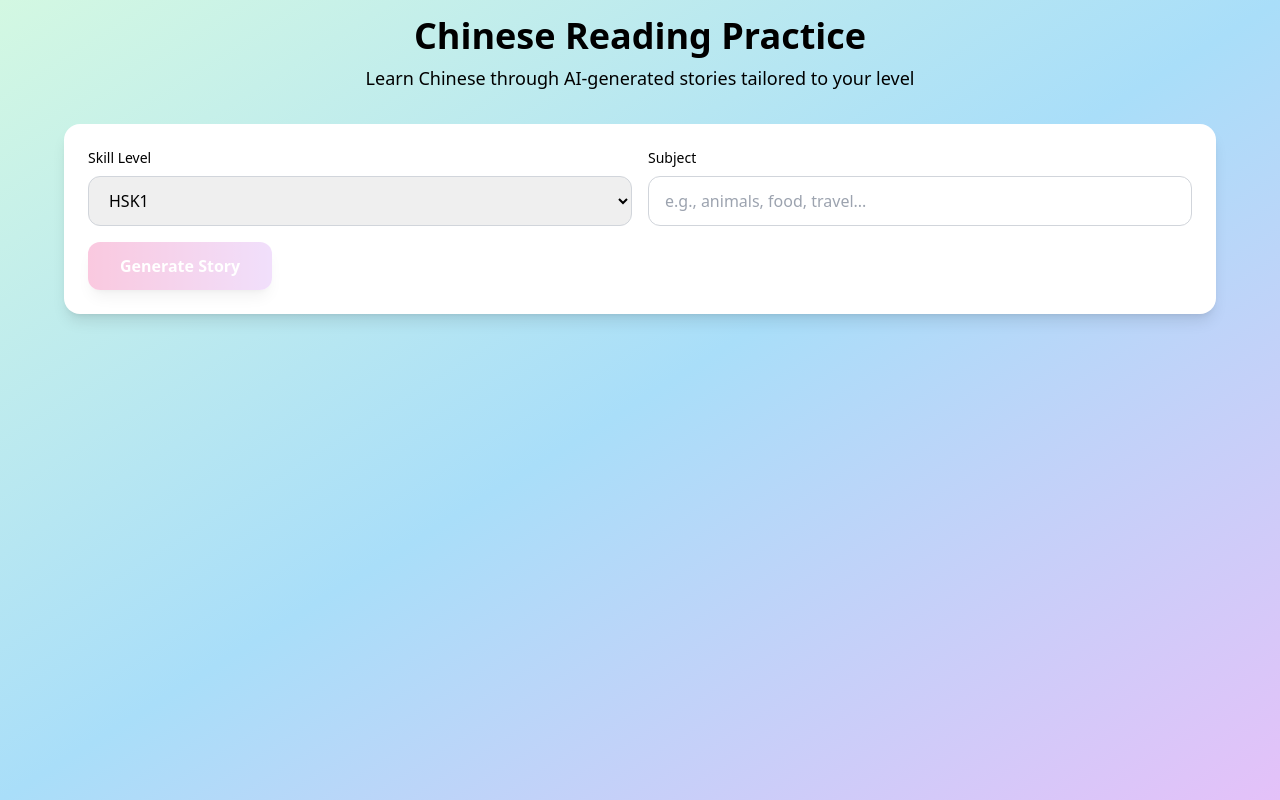
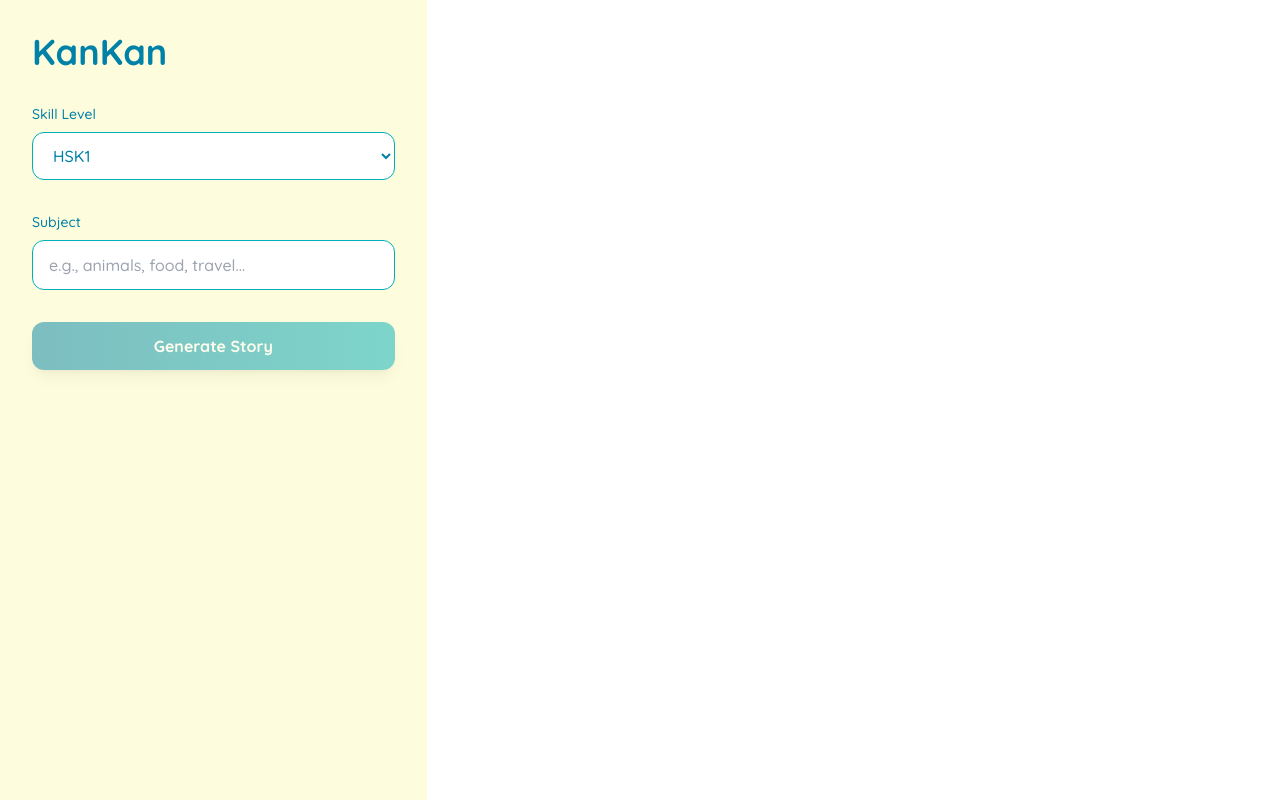
Before and after one commit to levihammock/chinese-reading-app, a Next.js app: page / in a window 1280 px wide. Built offline with nearby package versions, Linux system fonts and the light colour scheme.

Commit message:
UI redesign: new color palette, Quicksand font, left panel layout, KanKan branding

```diff
--- a/src/app/globals.css
+++ b/src/app/globals.css
@@ -1,40 +1,39 @@
+@import url('https://fonts.googleapis.com/css2?family=Quicksand:wght@400;500;700&display=swap');
+
 @tailwind base;
 @tailwind components;
 @tailwind utilities;
 
 @layer base {
   html {
-    font-family: 'Inter', system-ui, sans-serif;
+    font-family: 'Quicksand', system-ui, sans-serif;
+    background-color: #fff;
   }
-
   body {
     @apply antialiased;
+    background-color: #fff;
   }
 }
 
 @layer components {
   .btn-primary {
-    @apply px-6 py-3 bg-gradient-to-r from-blue-500 to-orange-500 text-white font-semibold rounded-xl hover:from-blue-600 hover:to-orange-600 transition-all duration-200 shadow-lg hover:shadow-xl;
+    @apply px-6 py-3 bg-gradient-to-r from-[#0081A7] to-[#00AFB9] text-white font-semibold rounded-xl hover:from-[#00AFB9] hover:to-[#0081A7] transition-all duration-200 shadow-lg hover:shadow-xl;
   }
-
   .btn-secondary {
-    @apply px-6 py-3 bg-gray-100 text-gray-700 font-semibold rounded-xl hover:bg-gray-200 transition-all duration-200;
+    @apply px-6 py-3 bg-[#FDFCDC] text-[#0081A7] font-semibold rounded-xl hover:bg-[#00AFB9] hover:text-white transition-all duration-200;
   }
-
   .card {
-    @apply bg-white rounded-2xl shadow-lg p-6;
+    @apply bg-[#FDFCDC] rounded-2xl shadow-lg p-6;
   }
-
   .input-field {
-    @apply w-full px-4 py-3 border border-gray-300 rounded-xl focus:ring-2 focus:ring-blue-500 focus:border-transparent transition-all duration-200;
+    @apply w-full px-4 py-3 border border-[#00AFB9] rounded-xl focus:ring-2 focus:ring-[#00AFB9] focus:border-transparent transition-all duration-200 bg-white text-[#0081A7] font-medium;
   }
 }
 
 @layer utilities {
   .text-gradient {
-    @apply bg-gradient-to-r from-blue-600 to-orange-600 bg-clip-text text-transparent;
-}
-
+    @apply bg-gradient-to-r from-[#0081A7] to-[#00AFB9] bg-clip-text text-transparent;
+  }
   .hover-lift {
     @apply transition-transform duration-200 hover:-translate-y-1;
   }
@@ -44,17 +43,14 @@
 ::-webkit-scrollbar {
   width: 8px;
 }
-
 ::-webkit-scrollbar-track {
-  @apply bg-gray-100 rounded-full;
+  @apply bg-[#FDFCDC] rounded-full;
 }
-
 ::-webkit-scrollbar-thumb {
-  @apply bg-gradient-to-b from-blue-400 to-orange-400 rounded-full;
-  }
-
+  @apply bg-gradient-to-b from-[#00AFB9] to-[#F07167] rounded-full;
+}
 ::-webkit-scrollbar-thumb:hover {
-  @apply from-blue-500 to-orange-500;
+  @apply from-[#0081A7] to-[#F07167];
 }
 
 /* Smooth animations */
@@ -66,5 +62,5 @@
 
 /* Focus styles */
 .focus-ring {
-  @apply focus:outline-none focus:ring-2 focus:ring-blue-500 focus:ring-offset-2;
+  @apply focus:outline-none focus:ring-2 focus:ring-[#00AFB9] focus:ring-offset-2;
 }
--- a/src/app/page.tsx
+++ b/src/app/page.tsx
@@ -3,6 +3,9 @@
 import { useState, useRef, useEffect, Suspense } from 'react';
 import { SkillLevel, ViewMode, StoryData, VocabularyWord } from '@/types';
 import type { DictionaryEntry } from '@/data/cedict-dictionary';
+import { Quicksand } from 'next/font/google';
+
+const quicksand = Quicksand({ subsets: ['latin'], weight: ['400', '500', '700'] });
 
 // Lazy load the dictionary to prevent mobile memory issues
 let cedictDictionary: DictionaryEntry[] = [];
@@ -236,29 +239,19 @@ export default function Home() {
   };
 
   return (
-    <div className="min-h-screen bg-gradient-to-br from-[#D3F8E2] via-[#A9DEF9] to-[#E4C1F9] p-4 font-sans">
-      <div className="max-w-6xl mx-auto">
-        {/* Header */}
-        <div className="text-center mb-8">
-          <h1 className="text-4xl font-bold text-black mb-2">
-            Chinese Reading Practice
-          </h1>
-          <p className="text-lg text-black">
-            Learn Chinese through AI-generated stories tailored to your level
-          </p>
-        </div>
-
+    <div className={`min-h-screen bg-white ${quicksand.className}`}>
+      <div className="flex flex-col md:flex-row max-w-7xl mx-auto min-h-screen">
+        {/* Left Side Panel: Input Fields */}
+        <div className="w-full md:w-1/3 bg-[#FDFCDC] p-8 flex flex-col justify-between shadow-lg">
+          <div>
+            <h1 className="text-4xl font-bold text-[#0081A7] mb-8 text-center md:text-left">KanKan</h1>
             {/* Input Section */}
-        <div className="bg-white rounded-2xl shadow-lg p-6 mb-8">
-          <div className="flex flex-col md:flex-row gap-4 mb-4">
-            <div className="flex-1">
-              <label className="block text-sm font-medium text-black mb-2">
-                Skill Level
-              </label>
+            <div className="mb-8">
+              <label className="block text-sm font-medium text-[#0081A7] mb-2">Skill Level</label>
               <select
                 value={skillLevel}
                 onChange={(e) => setSkillLevel(e.target.value as SkillLevel)}
-                className="w-full px-4 py-3 border border-gray-300 rounded-xl focus:ring-2 focus:ring-[#F694C1] focus:border-transparent transition-all duration-200"
+                className="w-full px-4 py-3 border border-[#00AFB9] rounded-xl focus:ring-2 focus:ring-[#00AFB9] focus:border-transparent transition-all duration-200 bg-white text-[#0081A7] font-medium"
               >
                 <option value="HSK1">HSK1</option>
                 <option value="HSK2">HSK2</option>
@@ -268,55 +261,72 @@ export default function Home() {
                 <option value="HSK6">HSK6</option>
               </select>
             </div>
-            <div className="flex-1">
-              <label className="block text-sm font-medium text-black mb-2">
-                Subject
-              </label>
+            <div className="mb-8">
+              <label className="block text-sm font-medium text-[#0081A7] mb-2">Subject</label>
               <input
                 type="text"
                 value={subject}
                 onChange={(e) => setSubject(e.target.value)}
                 placeholder="e.g., animals, food, travel..."
-                className="w-full px-4 py-3 border border-gray-300 rounded-xl focus:ring-2 focus:ring-[#F694C1] focus:border-transparent transition-all duration-200"
+                className="w-full px-4 py-3 border border-[#00AFB9] rounded-xl focus:ring-2 focus:ring-[#00AFB9] focus:border-transparent transition-all duration-200 bg-white text-[#0081A7] font-medium"
               />
-            </div>
             </div>
             <button
               onClick={generateStory}
               disabled={isLoading || !subject.trim()}
-            className="w-full md:w-auto px-8 py-3 bg-gradient-to-r from-[#F694C1] to-[#E4C1F9] text-white font-semibold rounded-xl hover:from-[#F694C1] hover:to-[#E4C1F9] disabled:opacity-50 disabled:cursor-not-allowed transition-all duration-200 shadow-lg hover:shadow-xl"
+              className="w-full px-8 py-3 bg-gradient-to-r from-[#0081A7] to-[#00AFB9] text-white font-semibold rounded-xl hover:from-[#00AFB9] hover:to-[#0081A7] disabled:opacity-50 disabled:cursor-not-allowed transition-all duration-200 shadow-lg hover:shadow-xl"
             >
               {isLoading ? 'Generating...' : 'Generate Story'}
             </button>
           </div>
-
+          {/* Saved Vocabulary */}
+          {savedVocabulary.length > 0 && (
+            <div className="mt-12">
+              <h3 className="text-xl font-bold text-[#0081A7] mb-4">Saved Vocabulary ({savedVocabulary.length})</h3>
+              <div className="grid grid-cols-1 gap-4">
+                {savedVocabulary.map((vocab, index) => (
+                  <div
+                    key={index}
+                    className="p-4 bg-[#FED9B7] rounded-xl border border-[#F07167]"
+                  >
+                    <div className="font-bold text-lg text-[#0081A7]">{vocab.chinese}</div>
+                    <div className="text-[#00AFB9]">{vocab.pinyin}</div>
+                    <div className="text-[#F07167] text-sm">{vocab.english}</div>
+                  </div>
+                ))}
+              </div>
+            </div>
+          )}
+        </div>
+        {/* Right Side Panel: Translations and Story */}
+        <div className="flex-1 bg-white p-8 flex flex-col justify-center">
           {/* Error Message */}
           {error && (
-          <div className="bg-red-50 border border-red-200 rounded-2xl p-4 mb-8">
+            <div className="bg-[#FED9B7] border border-[#F07167] rounded-2xl p-4 mb-8">
               <div className="flex items-start">
-              <div className="text-red-600 mr-3 mt-1">⚠️</div>
+                <div className="text-[#F07167] mr-3 mt-1">⚠️</div>
                 <div className="flex-1">
-                <h3 className="text-red-800 font-semibold mb-2">Error</h3>
-                <p className="text-red-700 mb-3">{error}</p>
+                  <h3 className="text-[#F07167] font-semibold mb-2">Error</h3>
+                  <p className="text-[#F07167] mb-3">{error}</p>
                   <div className="flex flex-col sm:flex-row gap-2">
                     <button
                       onClick={generateStory}
                       disabled={isLoading}
-                    className="px-4 py-2 bg-red-600 text-white rounded-lg hover:bg-red-700 disabled:opacity-50 transition-colors duration-200"
+                      className="px-4 py-2 bg-[#F07167] text-white rounded-lg hover:bg-[#F07167] hover:bg-opacity-80 disabled:opacity-50 transition-colors duration-200"
                     >
                       {isLoading ? 'Retrying...' : 'Try Again'}
                     </button>
                     <button
                       onClick={() => setError(null)}
-                    className="px-4 py-2 bg-gray-500 text-white rounded-lg hover:bg-gray-600 transition-colors duration-200"
+                      className="px-4 py-2 bg-[#00AFB9] text-white rounded-lg hover:bg-[#00AFB9] hover:bg-opacity-80 transition-colors duration-200"
                     >
                       Dismiss
                     </button>
                   </div>
                   {error.includes('complex topics') && (
-                  <div className="mt-3 p-3 bg-yellow-50 border border-yellow-200 rounded-lg">
-                    <p className="text-yellow-800 text-sm">
-                      <strong>Tip:</strong> Try simpler topics like &ldquo;cat&rdquo;, &ldquo;food&rdquo;, &ldquo;family&rdquo;, or &ldquo;weather&rdquo; for better results.
+                    <div className="mt-3 p-3 bg-[#FDFCDC] border border-[#FED9B7] rounded-lg">
+                      <p className="text-[#F07167] text-sm">
+                        <strong>Tip:</strong> Try simpler topics like “cat”, “food”, “family”, or “weather” for better results.
                       </p>
                     </div>
                   )}
@@ -324,45 +334,26 @@ export default function Home() {
               </div>
             </div>
           )}
-
-        {/* Story Display with Embedded View Toggle */}
+          {/* Story Display and View Toggle */}
           {story && (
-          <div className="bg-white rounded-2xl shadow-lg p-6 mb-8">
+            <div className="bg-[#FDFCDC] rounded-2xl shadow-lg p-8 mb-8">
               <div className="flex items-center justify-between mb-6">
-              <h2 className="text-2xl font-bold text-black">
-                Your Story
-              </h2>
+                <h2 className="text-2xl font-bold text-[#0081A7]">Your Story</h2>
                 <div className="flex items-center gap-2">
                   {story.isAIGenerated ? (
-                  <span className="px-3 py-1 bg-[#D3F8E2] text-black rounded-full text-sm font-medium">
+                    <span className="px-3 py-1 bg-[#00AFB9] text-white rounded-full text-sm font-medium">
                       AI Generated
                     </span>
                   ) : (
-                  <span className="px-3 py-1 bg-[#EDE7B1] text-black rounded-full text-sm font-medium">
+                    <span className="px-3 py-1 bg-[#FED9B7] text-[#F07167] rounded-full text-sm font-medium">
                       Sample Story
                     </span>
                   )}
                 </div>
               </div>
-
-            {/* Fallback Notice */}
-            {!story.isAIGenerated && story.note && (
-              <div className="bg-[#EDE7B1] border border-yellow-200 rounded-xl p-4 mb-6">
-                <div className="flex items-start">
-                  <div className="text-yellow-600 mr-3 mt-0.5">⚠️</div>
-                  <div>
-                    <h3 className="text-black font-semibold mb-1">Sample Story</h3>
-                    <p className="text-black text-sm">{story.note}</p>
-                  </div>
-                </div>
-              </div>
-            )}
-
-            {/* View Mode Toggle - Embedded */}
+              {/* View Mode Toggle */}
               <div className="mb-6">
-              <label className="block text-sm font-medium text-black mb-4">
-                View Mode
-              </label>
+                <label className="block text-sm font-medium text-[#0081A7] mb-4">View Mode</label>
                 <div className="flex flex-wrap gap-3">
                   {(['chinese', 'pinyin', 'english', 'all'] as ViewMode[]).map((mode) => (
                     <button
@@ -370,8 +361,8 @@ export default function Home() {
                       onClick={() => setViewMode(mode)}
                       className={`px-6 py-3 rounded-full font-medium transition-all duration-200 ${
                         viewMode === mode
-                        ? 'bg-gradient-to-r from-[#F694C1] to-[#E4C1F9] text-white shadow-lg'
-                        : 'bg-[#A9DEF9] text-black hover:bg-[#A9DEF9] hover:bg-opacity-80'
+                          ? 'bg-gradient-to-r from-[#0081A7] to-[#00AFB9] text-white shadow-lg'
+                          : 'bg-[#FDFCDC] text-[#0081A7] hover:bg-[#00AFB9] hover:text-white'
                       }`}
                     >
                       {mode === 'chinese' && '中文'}
@@ -382,14 +373,12 @@ export default function Home() {
                   ))}
                 </div>
               </div>
-
               {renderStoryContent()}
-
               {/* Action Buttons */}
               <div className="flex flex-col sm:flex-row gap-4 mt-6">
                 <button
                   onClick={saveVocabulary}
-                className="flex-1 px-6 py-3 bg-[#D3F8E2] text-black font-semibold rounded-xl hover:bg-[#D3F8E2] hover:bg-opacity-80 transition-all duration-200 shadow-lg"
+                  className="flex-1 px-6 py-3 bg-[#00AFB9] text-white font-semibold rounded-xl hover:bg-[#0081A7] hover:bg-opacity-80 transition-all duration-200 shadow-lg"
                 >
                   Save Vocabulary
                 </button>
@@ -402,59 +391,38 @@ export default function Home() {
                     const text = `Chinese: ${chinese}\nPinyin: ${pinyin}\nEnglish: ${english}`;
                     navigator.clipboard.writeText(text);
                   }}
-                className="flex-1 px-6 py-3 bg-[#E4C1F9] text-black font-semibold rounded-xl hover:bg-[#E4C1F9] hover:bg-opacity-80 transition-all duration-200 shadow-lg"
+                  className="flex-1 px-6 py-3 bg-[#F07167] text-white font-semibold rounded-xl hover:bg-[#FED9B7] hover:text-[#F07167] transition-all duration-200 shadow-lg"
                 >
                   Copy Story
                 </button>
               </div>
             </div>
           )}
-
           {/* Hover Tooltip */}
           {hoveredWord && (
             <div
               ref={tooltipRef}
-            className="fixed bg-gray-800 text-white px-4 py-3 rounded-lg shadow-lg z-50 pointer-events-none transform -translate-x-1/2 -translate-y-full"
+              className="fixed bg-[#0081A7] text-white px-4 py-3 rounded-lg shadow-lg z-50 pointer-events-none transform -translate-x-1/2 -translate-y-full"
               style={{ left: tooltipPosition.x, top: tooltipPosition.y }}
             >
               <div className="text-sm">
                 <div className="font-bold text-lg mb-1">{hoveredWord.pinyin}</div>
-              <div className="text-blue-300 mb-1">{hoveredWord.chinese}</div>
-              <div className={`${hoveredWord.english === "Translation not available" ? "text-red-300 italic" : "text-gray-300"}`}>
+                <div className="text-[#FDFCDC] mb-1">{hoveredWord.chinese}</div>
+                <div className={`${hoveredWord.english === "Translation not available" ? "text-[#F07167] italic" : "text-[#FED9B7]"}`}>
                   {hoveredWord.english}
                 </div>
                 {hoveredWord.english === "Translation not available" && (
-                <div className="text-yellow-300 text-xs mt-1">
+                  <div className="text-[#FED9B7] text-xs mt-1">
                     ⚠️ Not in dictionary
                   </div>
                 )}
               </div>
               {/* Arrow pointing down to the word */}
-            <div className="absolute top-full left-1/2 transform -translate-x-1/2 w-0 h-0 border-l-4 border-r-4 border-t-4 border-transparent border-t-gray-800"></div>
-          </div>
-        )}
-
-        {/* Saved Vocabulary */}
-        {savedVocabulary.length > 0 && (
-          <div className="bg-white rounded-2xl shadow-lg p-6">
-            <h3 className="text-xl font-bold text-black mb-4">
-              Saved Vocabulary ({savedVocabulary.length})
-            </h3>
-            <div className="grid grid-cols-1 md:grid-cols-2 lg:grid-cols-3 gap-4">
-              {savedVocabulary.map((vocab, index) => (
-                <div
-                  key={index}
-                  className="p-4 bg-[#EDE7B1] rounded-xl border border-gray-200"
-                >
-                  <div className="font-bold text-lg text-black">{vocab.chinese}</div>
-                  <div className="text-black">{vocab.pinyin}</div>
-                  <div className="text-black text-sm">{vocab.english}</div>
-                </div>
-              ))}
-            </div>
+              <div className="absolute top-full left-1/2 transform -translate-x-1/2 w-0 h-0 border-l-4 border-r-4 border-t-4 border-transparent border-t-[#0081A7]"></div>
             </div>
           )}
         </div>
       </div>
+    </div>
   );
 }
```
Lines whose indentation alone changed are shown as unchanged.
